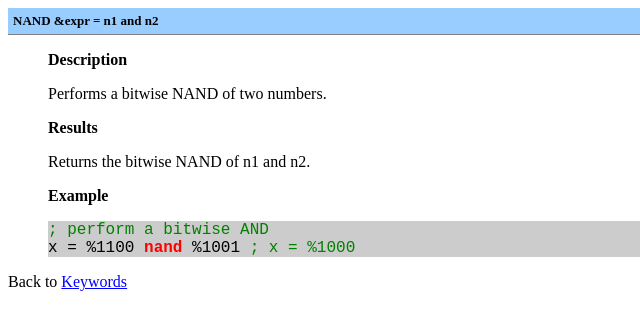
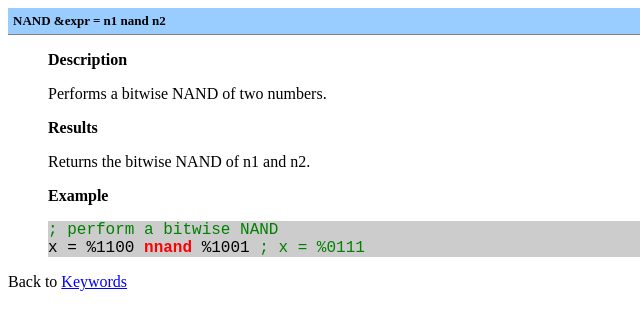
Before and after one commit to uli/dragonbasic, a plain HTML site: page dbapi/Keywords_NAND.htm in a window 1280 px wide. Shown: the full height of the page, 0-640 px from the left. Drawn offline with Linux system fonts and the light colour scheme.

Commit message:
dbapi: keywords: nand: fix more nand/and mixups
Signed-off-by: Ulrich Hecht <ulrich.hecht@gmail.com>

```diff
--- a/dbapi/Keywords_NAND.htm
+++ b/dbapi/Keywords_NAND.htm
@@ -36,7 +36,7 @@
 </head>
 
 <body>
-  <p class="HEADER"><font size="2"><b>NAND &amp;expr = n1 and
+  <p class="HEADER"><font size="2"><b>NAND &amp;expr = n1 nand
   n2</b></font></p>
 
   <blockquote>
@@ -50,9 +50,9 @@
 
     <p class="section"><b>Example</b></p>
     <pre>
-<font color="green">; perform a bitwise AND</font>
+<font color="green">; perform a bitwise NAND</font>
 x = %1100 <font color="#FF0000"><b>n</b></font><b><font color=
-"red">and</font></b> %1001 <font color="green">; x = %1000</font>
+"red">nand</font></b> %1001 <font color="green">; x = %0111</font>
 </pre>
   </blockquote>
 
```
